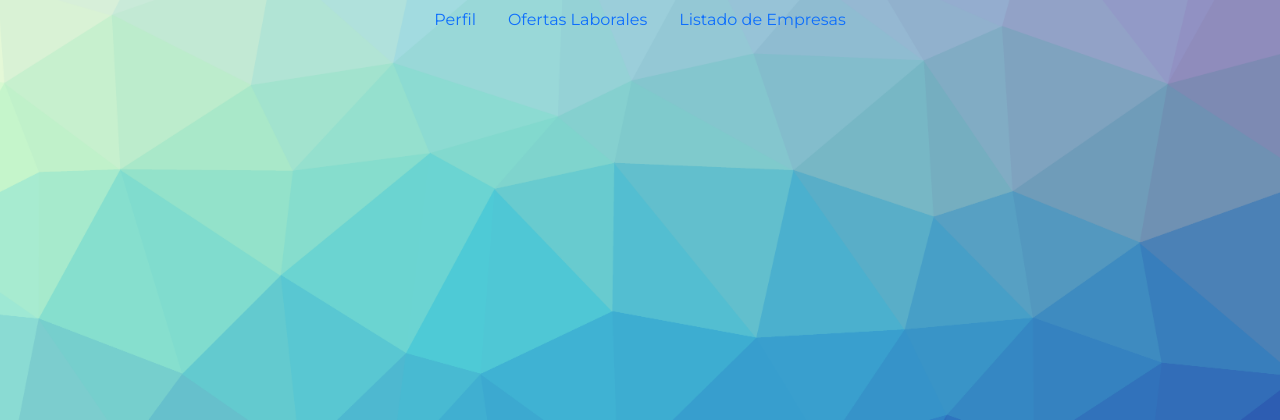
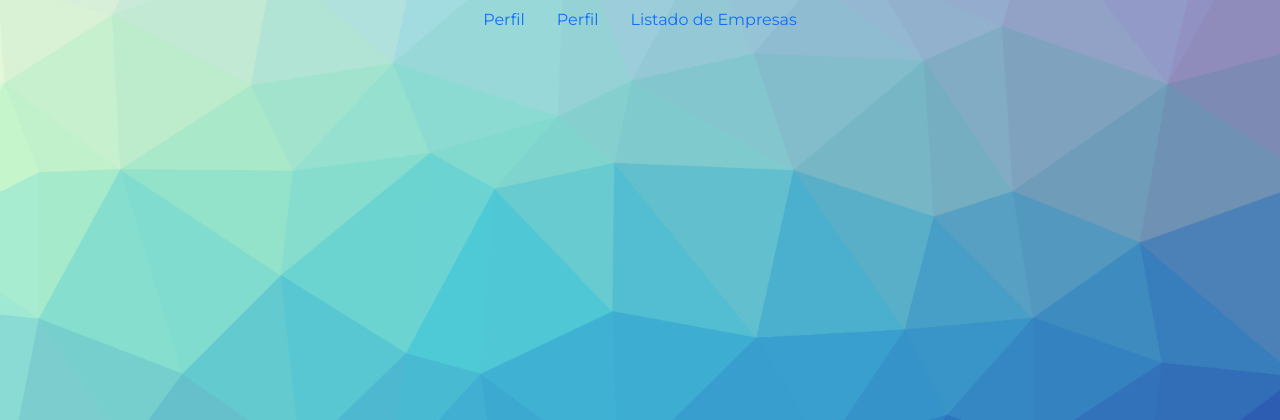
Before and after one commit to Giannito975/LinkedIn-UTN, a PHP site: page /Views/job-offer.php in a window 1280 px wide. Shown: the top 420 px of the page. Run offline with PHP 8.4, Linux system fonts and the light colour scheme; some libraries are stand-ins or nearby versions.

Commit message:
Se corrigió el nav del student

```diff
--- a/Views/student-nav.php
+++ b/Views/student-nav.php
@@ -3,7 +3,7 @@
     <a class="nav-link active" aria-current="page" href="<?php echo FRONT_ROOT."Student/ShowProfileView"?>">Perfil</a>
   </li>
   <li class="nav-item">
-    <a class="nav-link" href="#">Ofertas Laborales</a>
+    <a class="nav-link" href="#">Perfil</a>
   </li>
   <li class="nav-item">
     <a class="nav-link" href="#">Listado de Empresas</a>
```
